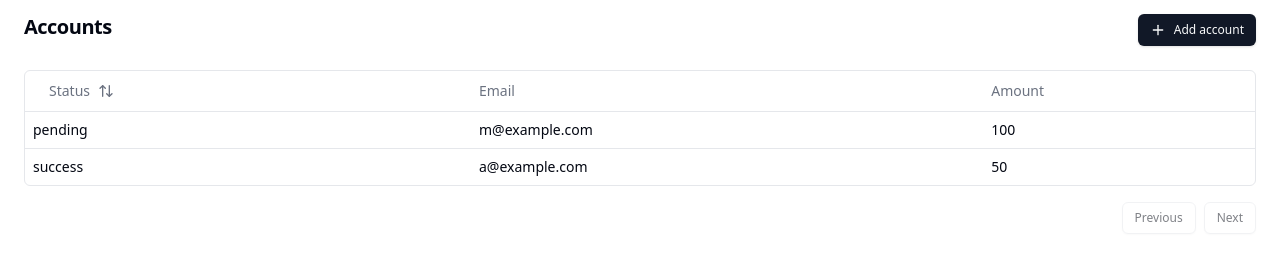
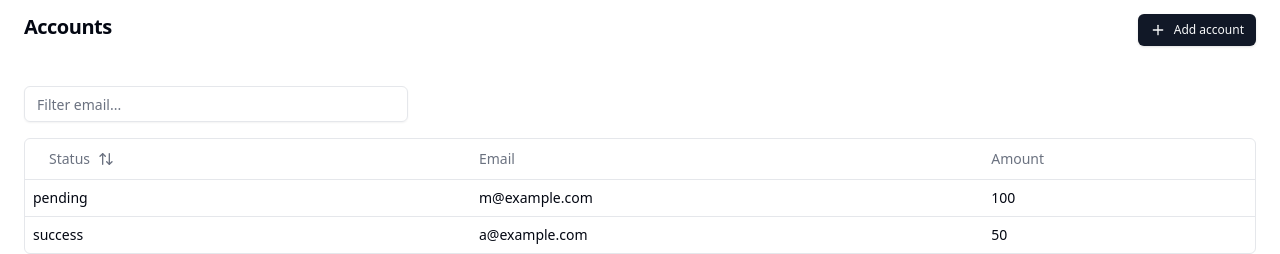
Before and after one commit to curm90/Personal-Finance, a Next.js app: page /accounts in a window 1280 px wide. Shown: the part 272-526 px from the top of the page. Built offline with nearby package versions, Linux system fonts and the light colour scheme; no server answers; what drizzle-zod, hono would draw is missing.

Commit message:
add filtering

```diff
--- a/src/app/(dashboard)/accounts/page.tsx
+++ b/src/app/(dashboard)/accounts/page.tsx
@@ -36,7 +36,7 @@ export default function AccountsPage() {
           </Button>
         </CardHeader>
         <CardContent>
-          <DataTable columns={columns} data={data} />
+          <DataTable columns={columns} data={data} filterKey='email' />
         </CardContent>
       </Card>
     </div>
--- a/src/components/ui/data-table.tsx
+++ b/src/components/ui/data-table.tsx
@@ -3,24 +3,29 @@
 import * as React from 'react';
 import {
   ColumnDef,
+  ColumnFiltersState,
   SortingState,
   flexRender,
   getCoreRowModel,
-  useReactTable,
+  getFilteredRowModel,
   getPaginationRowModel,
   getSortedRowModel,
+  useReactTable,
 } from '@tanstack/react-table';
 
 import { Table, TableBody, TableCell, TableHead, TableHeader, TableRow } from '@/components/ui/table';
 import { Button } from '@/components/ui/button';
+import { Input } from '@/components/ui/input';
 
 interface DataTableProps<TData, TValue> {
   columns: ColumnDef<TData, TValue>[];
   data: TData[];
+  filterKey: string;
 }
 
-export function DataTable<TData, TValue>({ columns, data }: DataTableProps<TData, TValue>) {
+export function DataTable<TData, TValue>({ columns, data, filterKey }: DataTableProps<TData, TValue>) {
   const [sorting, setSorting] = React.useState<SortingState>([]);
+  const [columnFilters, setColumnFilters] = React.useState<ColumnFiltersState>([]);
 
   const table = useReactTable({
     data,
@@ -29,13 +34,24 @@ export function DataTable<TData, TValue>({ columns, data }: DataTableProps<TData
     getPaginationRowModel: getPaginationRowModel(),
     onSortingChange: setSorting,
     getSortedRowModel: getSortedRowModel(),
+    onColumnFiltersChange: setColumnFilters,
+    getFilteredRowModel: getFilteredRowModel(),
     state: {
       sorting,
+      columnFilters,
     },
   });
 
   return (
     <div>
+      <div className='flex items-center py-4'>
+        <Input
+          placeholder={`Filter ${filterKey}...`}
+          value={(table.getColumn(filterKey)?.getFilterValue() as string) ?? ''}
+          onChange={(event) => table.getColumn(filterKey)?.setFilterValue(event.target.value)}
+          className='max-w-sm'
+        />
+      </div>
       <div className='rounded-md border'>
         <Table>
           <TableHeader>
```
